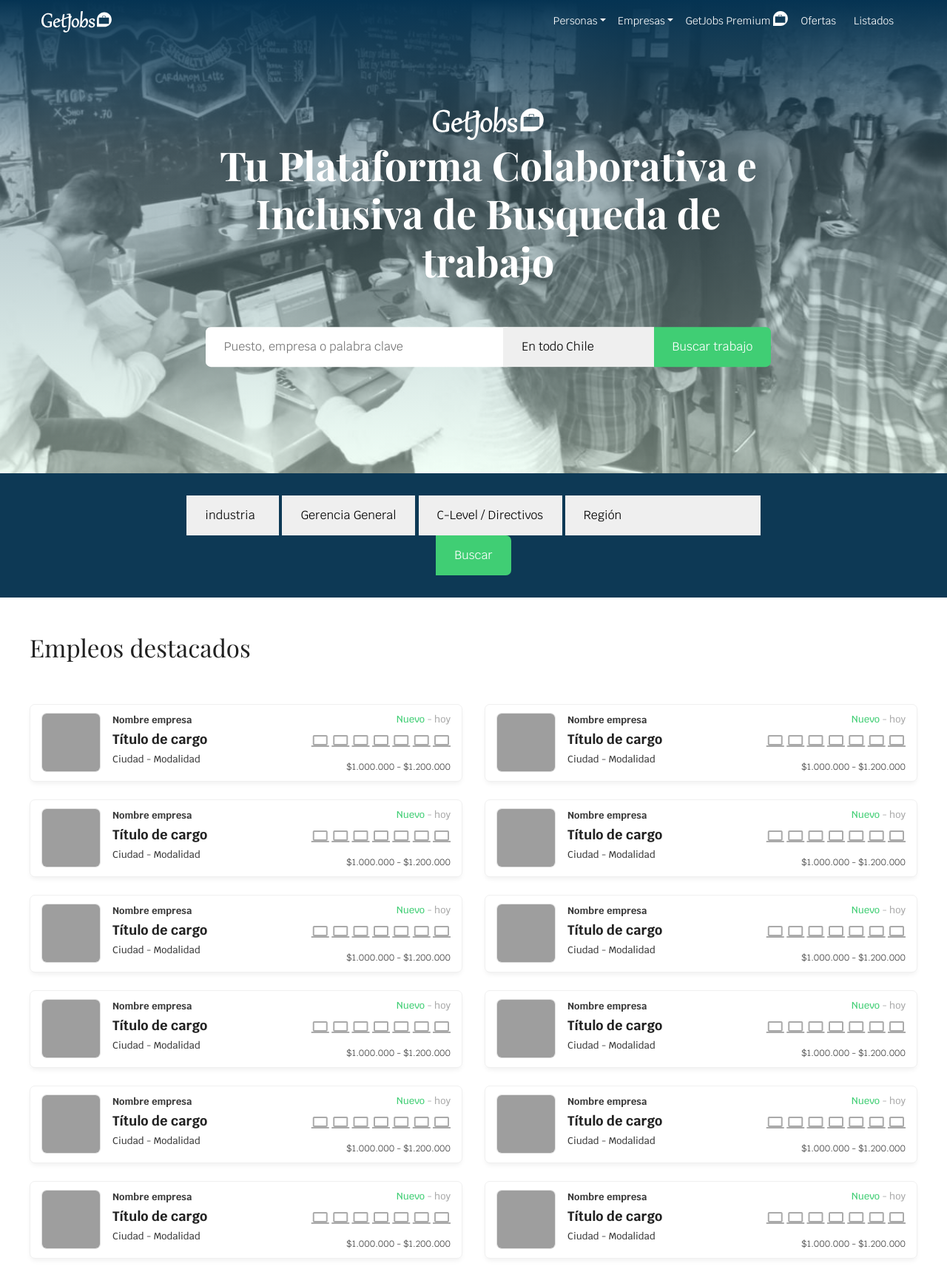
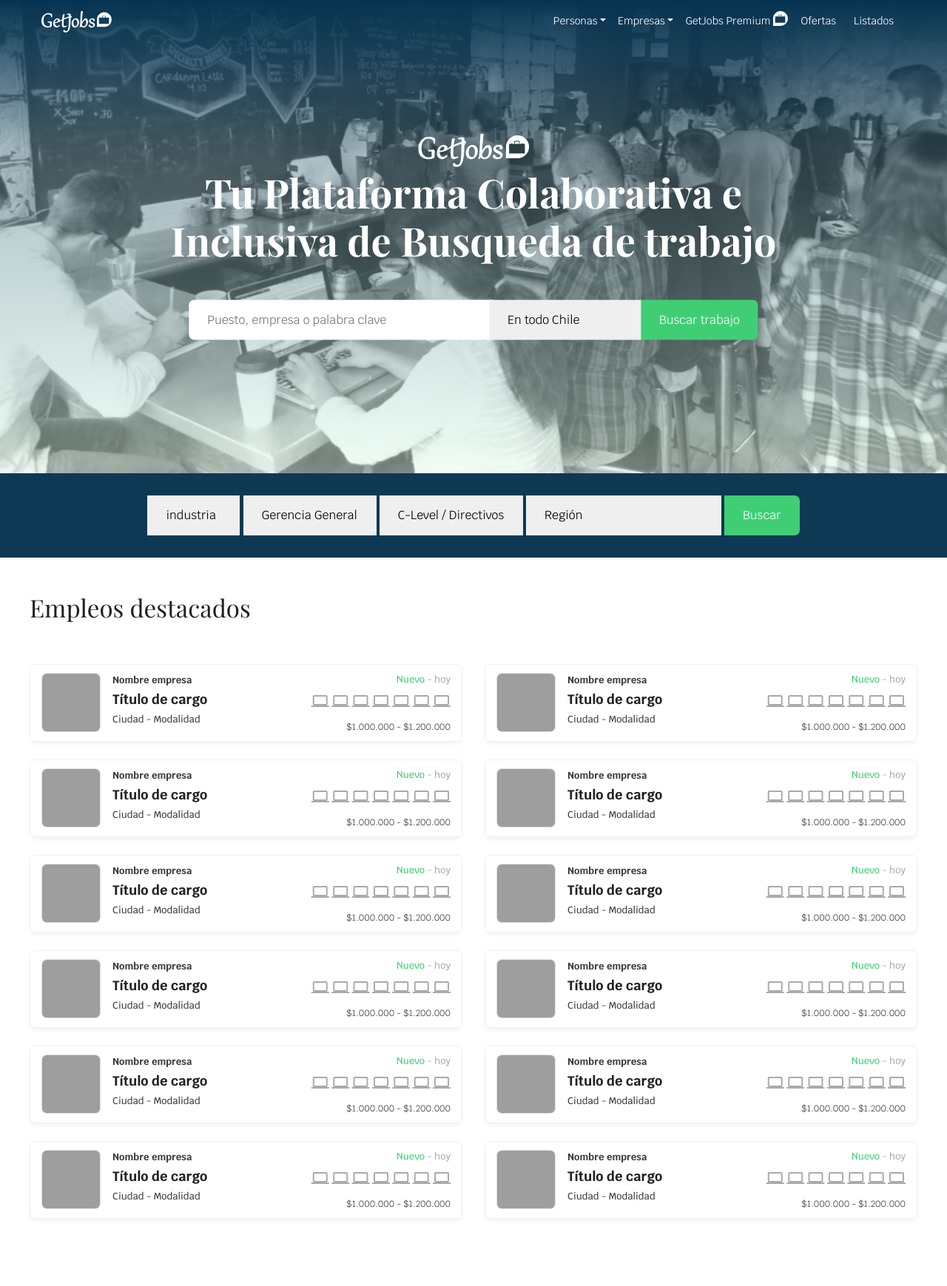
Before and after one commit to atonb6/getJobs, a PHP site: page / in a window 1280 px wide. Shown: the top 1739 px of the page at 74% size. Run offline with PHP 8.4, Linux system fonts and the light colour scheme; grey boxes are pictures that could not be loaded.

Commit message:
update home

```diff
--- a/components/hero.php
+++ b/components/hero.php
@@ -1,15 +1,12 @@
 <section class="hero">
 	<div class="container">
-		<form action="#">
-			<div class="row justify-content-center text-center mb-5">
-				<div class="col-md-8">
-					<img class="hero__logo" src="./dist/img/logo.svg" alt="Logo">
-					<h1 class="hero__title">Tu Plataforma Colaborativa e Inclusiva de Busqueda de trabajo</h1>
-				</div>
-			</div>
-			<div class="row justify-content-center">
-				<div class="col-md-8">
-					<fieldset class="text-center">
+		<div class="row justify-content-center text-center">
+			<div class="col-md-8 absolute center-absolute">
+			<form action="#">
+				<img class="hero__logo" src="./dist/img/logo.svg" alt="Logo">
+				<h1 class="hero__title">Tu Plataforma Colaborativa e Inclusiva de Busqueda de trabajo</h1>
+
+					<fieldset class="text-center mt-5">
 						<input class="input input--select" type="text" placeholder="Puesto, empresa o palabra clave">
 						<select class="select select--input" name="search">
 							<option value="value1">En todo Chile</option>
@@ -17,8 +14,8 @@
 						</select>
 						<button class="btn__submit" type="submit">Buscar trabajo</button>
 					</fieldset>
-				</div>
+				</form>
 			</div>
-		</form>
+		</div>
 	</div>
 </section>
--- a/components/seleccionador.php
+++ b/components/seleccionador.php
@@ -1,7 +1,10 @@
 <section class="seleccionador">
+    <div class="container">
+
+
         <form action="#">
             <div class="row justify-content-center">
-            <div class="col-md-8">
+                <div class="col-md-12">
                     <fieldset class="text-center">
                         <select class="select select--input" name="industria">
                             <option value="value1">industria</option>
@@ -30,4 +33,6 @@
                 </div>
             </div>
         </form>
+
+    </div>
 </section>
--- a/src/scss/base/_globals.scss
+++ b/src/scss/base/_globals.scss
@@ -132,6 +132,13 @@
 
 .absolute {
     position: absolute;
+}
+
+.center-absolute{
+    z-index: 1;
+    top: 50%;
+    left: 50%;
+    transform: translate(-50%, -50%);
 }
 
 .black {
--- a/src/scss/components/_hero.scss
+++ b/src/scss/components/_hero.scss
@@ -33,12 +33,6 @@
     }
 
     form {
-        z-index: 1;
-        position: absolute;
-        top: 50%;
-/*         left: 50%; */
-        transform: translateY(-50%);
-
         input.input--select{
             border-radius: 7px 0 0 7px;
             width: 50%;
```
Also changed, not shown: dist/css/style.min.css. Lines whose indentation alone changed are shown as unchanged.
